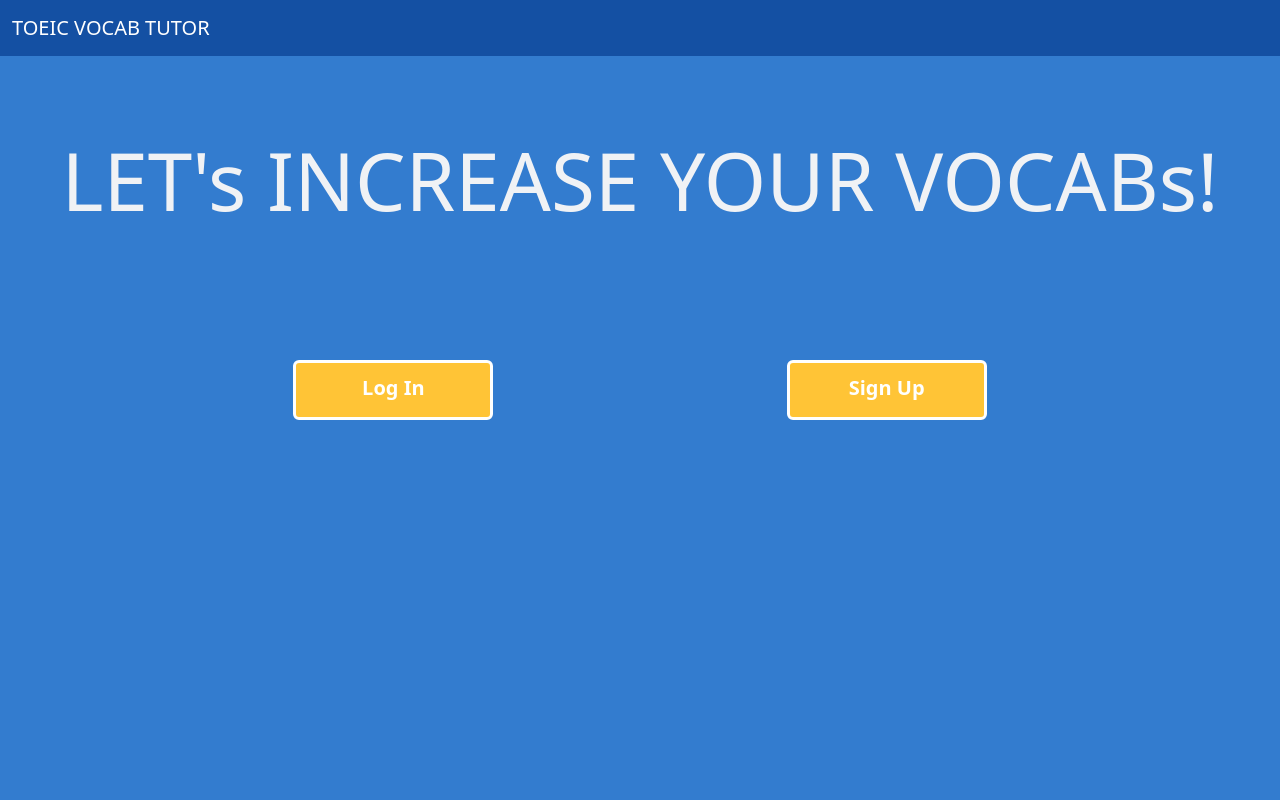
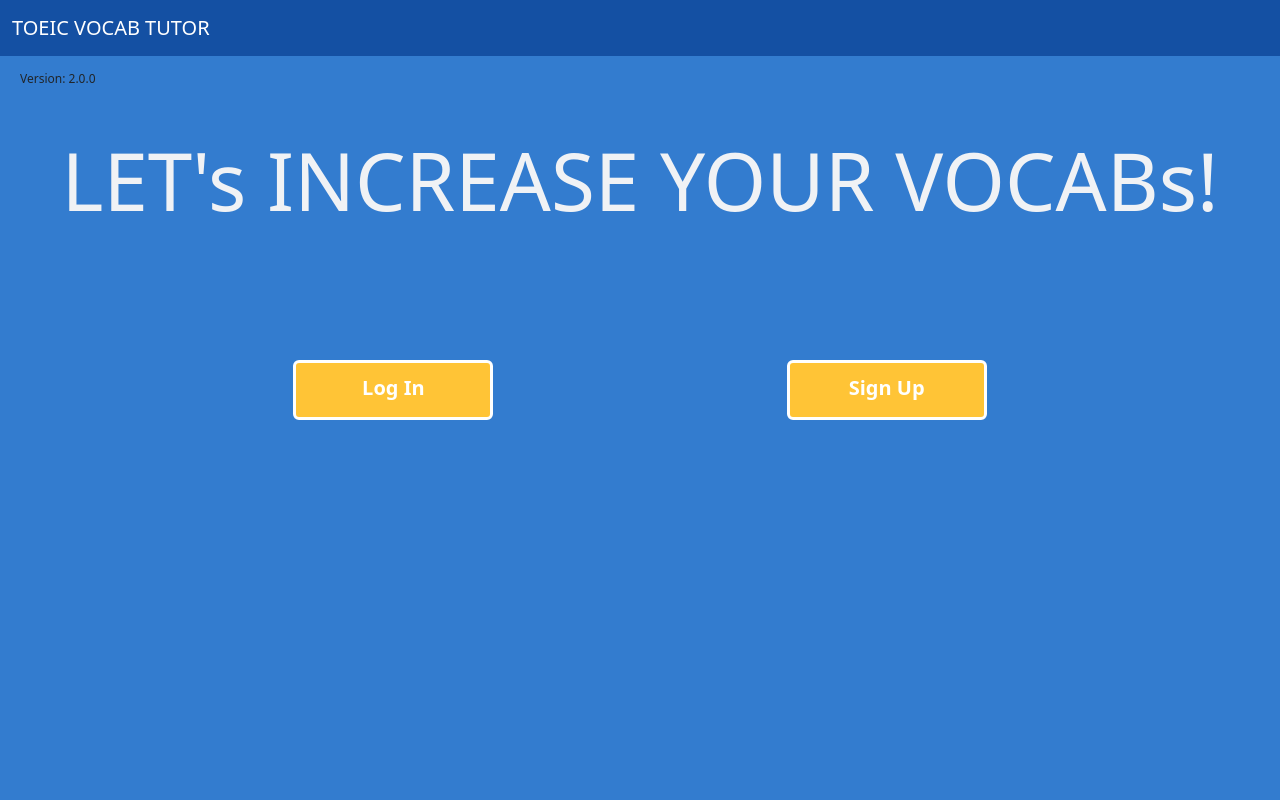
Before and after one commit to Thachtawan/toeic-vocab-entoth, a Django app: page / in a window 1280 px wide. Run offline with Django 4.2, Linux system fonts and the light colour scheme.

Commit message:
Add show version UI
- remove versions.py
- add versions.js to use with html directly

```diff
--- a/toeic_vocab_proj/vocab_app/static/css/styles.css
+++ b/toeic_vocab_proj/vocab_app/static/css/styles.css
@@ -25,6 +25,13 @@
 
 body {
     background-color: var(--softyellowsand);
+}
+
+#current-version {
+    margin-top: 70px;
+    margin-left: 20px;
+    position: absolute;
+    font-size: 12px;
 }
 
 .main-bg {
@@ -206,7 +213,7 @@ body {
 
 .practice-container {
     margin: auto;
-    margin-top: 150px;
+    margin-top: 50px;
     width: 800px;
     height: 400px;
     background-color: white;
@@ -236,7 +243,7 @@ body {
 .practice-header {
     display: flex;
     width: 100%;
-    margin-top: 50px;
+    margin-top: 0px;
     JUSTIFY-CONTENT: space-between;
 }
 
--- /dev/null
+++ b/toeic_vocab_proj/vocab_app/static/version.txt
@@ -0,0 +1 @@
+2.0.0
--- /dev/null
+++ b/toeic_vocab_proj/vocab_app/static/versions/versions.js
@@ -0,0 +1,10 @@
+versions = [
+    {
+        "version": "1.0.0",
+        "version-details": "First time running"
+    },
+    {
+        "version": "2.0.0",
+        "version-details": "1. Changes of the main menu\n- the main menu will now change from \"Part of Speech\" only to 4 version of vocabulary (CEFR, Oxford 3000, Academic and Part of Speech).\n2. Add word amount mode\n- If the vocabulary from user's choices is more than 100 words. User can choose the mode between 50, 100 and 200 words for their preferences."
+    }
+]
--- a/toeic_vocab_proj/vocab_app/templates/base_template.html
+++ b/toeic_vocab_proj/vocab_app/templates/base_template.html
@@ -1,20 +1,24 @@
 {% load static %}
 <!DOCTYPE html>
 <html lang="en">
-
   <head>
-    <meta charset="UTF-8">
-    <meta name="viewport" content="width=device-width, initial-scale=1.0">
-    <link href="https://cdn.jsdelivr.net/npm/bootstrap@5.3.1/dist/css/bootstrap.min.css" rel="stylesheet"
-        integrity="sha384-4bw+/aepP/YC94hEpVNVgiZdgIC5+VKNBQNGCHeKRQN+PtmoHDEXuppvnDJzQIu9" crossorigin="anonymous">
-    <link href="{% static 'css/styles.css' %}" rel="stylesheet">
-    <script src="https://cdn.jsdelivr.net/npm/bootstrap@5.3.1/dist/js/bootstrap.bundle.min.js"
+    <meta charset="UTF-8" />
+    <meta name="viewport" content="width=device-width, initial-scale=1.0" />
+    <link
+      href="https://cdn.jsdelivr.net/npm/bootstrap@5.3.1/dist/css/bootstrap.min.css"
+      rel="stylesheet"
+      integrity="sha384-4bw+/aepP/YC94hEpVNVgiZdgIC5+VKNBQNGCHeKRQN+PtmoHDEXuppvnDJzQIu9"
+      crossorigin="anonymous"
+    />
+    <link href="{% static 'css/styles.css' %}" rel="stylesheet" />
+    <script
+      src="https://cdn.jsdelivr.net/npm/bootstrap@5.3.1/dist/js/bootstrap.bundle.min.js"
       integrity="sha384-HwwvtgBNo3bZJJLYd8oVXjrBZt8cqVSpeBNS5n7C8IVInixGAoxmnlMuBnhbgrkm"
-        crossorigin="anonymous"></script>
-
+      crossorigin="anonymous"
+    ></script>
+    <script src="{% static 'versions/versions.js' %}"></script>
     <script src="https://ajax.googleapis.com/ajax/libs/jquery/3.6.4/jquery.min.js"></script>
     <script>
-
       $(document).ready(function () {
         $("#logout-btn").click(function () {
           $(".btn-close").click();
@@ -29,30 +33,24 @@
           $("#logout-modal").css("display", "none");
         });
       });
-
-
     </script>
 
-    {% block title %}
-    {% endblock %}
-
+    {% block title %} {% endblock %}
   </head>
 
   <body>
-
     <!-- log out modal -->
     <div id="logout-modal" class="custom-modal">
       <div class="custom-modal-body">
-            <div class="custom-modal-text">
-                Are you sure you want to log out?
-            </div>
+        <div class="custom-modal-text">Are you sure you want to log out?</div>
         <div class="modal-btn-arrange">
           <button id="logout-yes" class="custom-modal-btn">Yes</button>
-                <button id="logout-no" class="custom-modal-btn cancel-btn">Cancel</button>
+          <button id="logout-no" class="custom-modal-btn cancel-btn">
+            Cancel
+          </button>
         </div>
       </div>
     </div>
-
 
     <!-- Navigation Bar -->
     <nav class="navbar navbar-dark main-bg fixed-top">
@@ -61,41 +59,74 @@
 
         {% if username != none %}
 
-            <button class="navbar-toggler" type="button" data-bs-toggle="offcanvas"
-                data-bs-target="#offcanvasDarkNavbar" aria-controls="offcanvasDarkNavbar"
-                aria-label="Toggle navigation">
+        <button
+          class="navbar-toggler"
+          type="button"
+          data-bs-toggle="offcanvas"
+          data-bs-target="#offcanvasDarkNavbar"
+          aria-controls="offcanvasDarkNavbar"
+          aria-label="Toggle navigation"
+        >
           <span class="navbar-toggler-icon"></span>
         </button>
-            <div class="offcanvas offcanvas-end text-bg-dark" tabindex="-1" id="offcanvasDarkNavbar"
-                aria-labelledby="offcanvasDarkNavbarLabel">
+        <div
+          class="offcanvas offcanvas-end text-bg-dark"
+          tabindex="-1"
+          id="offcanvasDarkNavbar"
+          aria-labelledby="offcanvasDarkNavbarLabel"
+        >
           <div class="offcanvas-header">
-                    <h5 class="offcanvas-title" id="offcanvasDarkNavbarLabel">Hello, {{ username }}!</h5>
-                    <button type="button" class="btn-close btn-close-white" data-bs-dismiss="offcanvas"
-                        aria-label="Close"></button>
+            <h5 class="offcanvas-title" id="offcanvasDarkNavbarLabel">
+              Hello, {{ username }}!
+            </h5>
+            <button
+              type="button"
+              class="btn-close btn-close-white"
+              data-bs-dismiss="offcanvas"
+              aria-label="Close"
+            ></button>
           </div>
           <div class="offcanvas-body">
             <ul class="navbar-nav justify-content-end flex-grow-1 pe-3">
-                        {% comment %} <li class="nav-item">
+              {% comment %}
+              <li class="nav-item">
                 <a class="nav-link" href="#">Test Records</a>
-                        </li> {% endcomment %}
-                        {% comment %} <li class="nav-item">
+              </li>
+              {% endcomment %} {% comment %}
+              <li class="nav-item">
                 <a class="nav-link" href="#">Statistic</a>
-                        </li> {% endcomment %}
+              </li>
+              {% endcomment %}
               <li class="nav-item">
-                            <a class="nav-link add-cursor-pointer" id="logout-btn">Log Out</a>
+                <a class="nav-link add-cursor-pointer" id="logout-btn"
+                  >Log Out</a
+                >
               </li>
             </ul>
           </div>
         </div>
 
         {% endif %}
-
       </div>
     </nav>
 
-    {% block content %}
-    {% endblock %}
+    <div id="current-version"></div>
+    <script>
+      var versionElement = document.getElementById("current-version");
+      console.log(versionElement);
+      console.log(versions);
+      if (typeof versions !== "undefined" && versions.length > 0) {
+        const lastVersion = versions[versions.length - 1];
+        const versionTxt = "Version: " + lastVersion["version"];
+
+        console.log(versionTxt);
+        versionElement.innerHTML = versionTxt;
+      } else {
+        versionElement.innerHTML = "No versions found";
+      }
+    </script>
+
+    {% block content %} {% endblock %}
 
   </body>
-
 </html>
--- a/toeic_vocab_proj/vocab_app/versions/versions.py
+++ /dev/null
@@ -1,4 +0,0 @@
-VERSIONS = [
-    "1.0.0",
-    "2.0.0"
-]
--- a/toeic_vocab_proj/vocab_app/views.py
+++ b/toeic_vocab_proj/vocab_app/views.py
@@ -12,7 +12,6 @@ from .constants.cosnt_action import LOGIN, REGISTER
 from .constants.const_variable import TOTAL_WORD, CORRECT_ANSWER, CURRENT_WORD_INDEX, \
     VOCAB_MENU, SELECTED_MAIN_MENU, SELECTED_SUB_MENU, SELECTED_MODE, SELECTED_MENU, \
     SELECTED_PART, IS_FROM_SUB_MENU
-from .versions.versions import VERSIONS
 
 
 def index(request):
```
Also changed, not shown: toeic_vocab_proj/vocab_app/versions/notices.py (deleted, +0 -10 lines), toeic_vocab_proj/db.sqlite3. Lines whose indentation alone changed are shown as unchanged.
